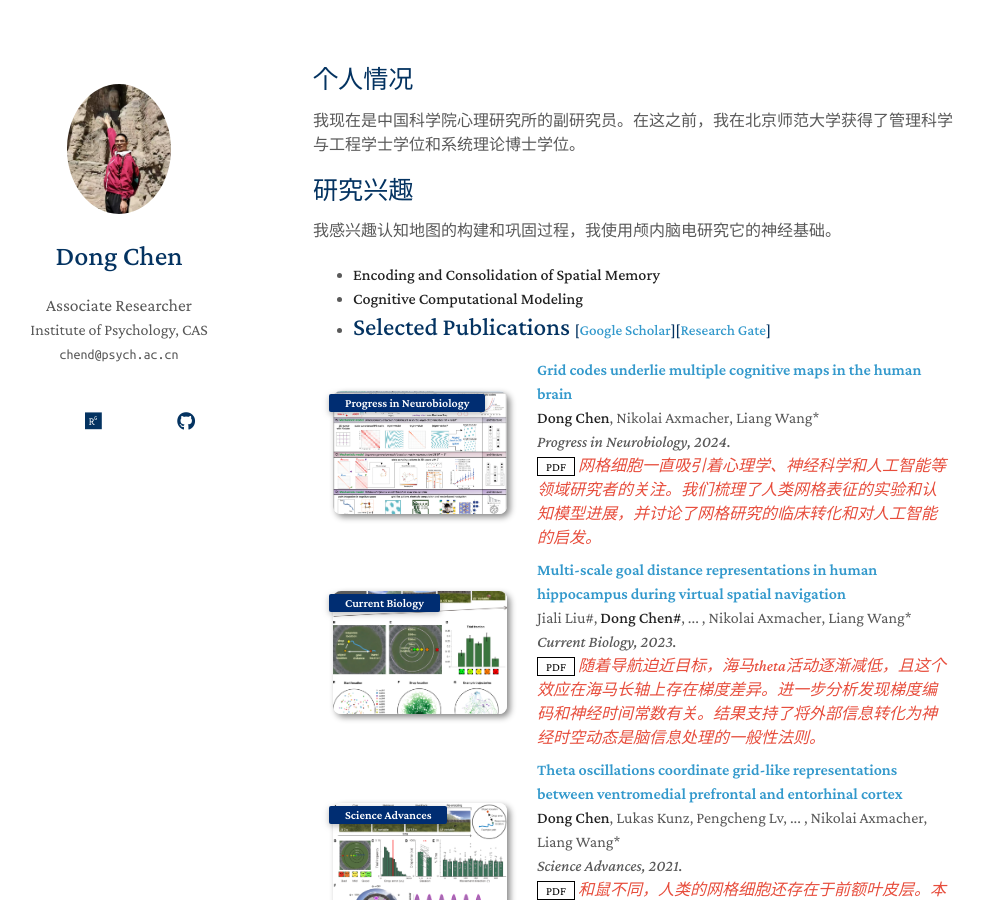
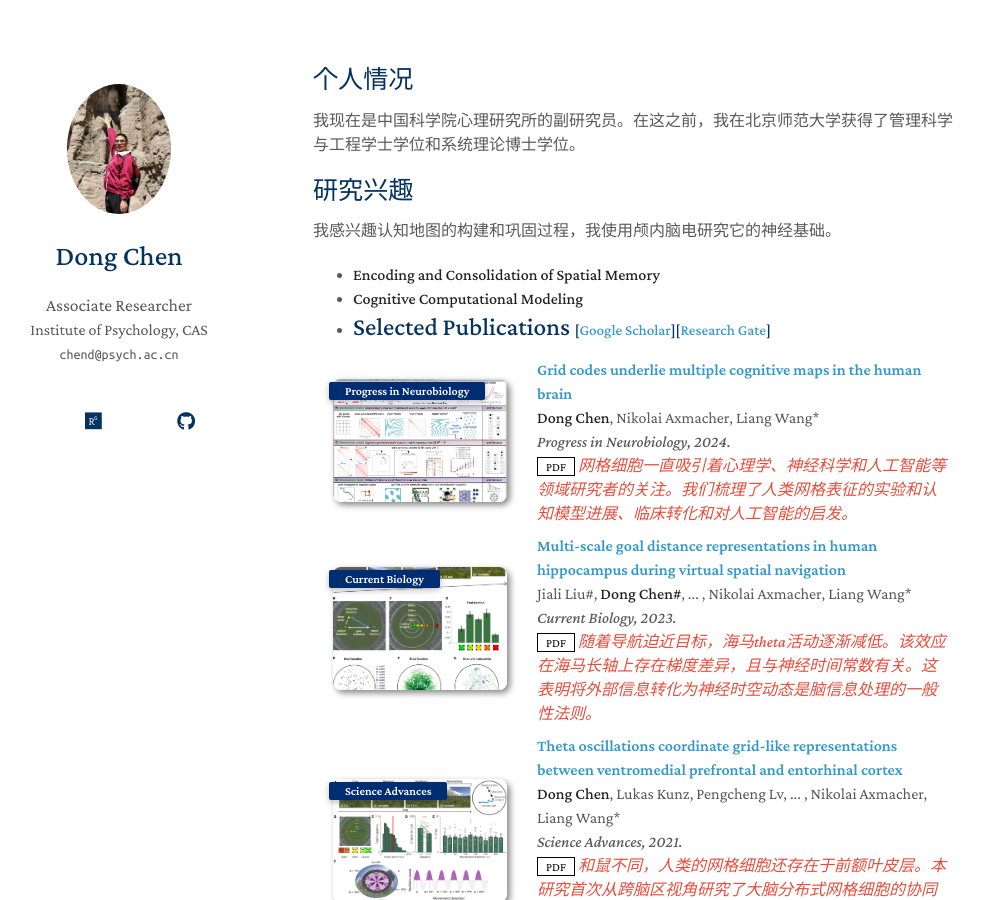
Before and after one commit to chendong567/chendong567.github.io, a Jekyll site: the page built from index.md, in a window 1280 px wide and 900 px high. Shown: the whole window, without its empty margins (157-1140 px from the left). Built offline with Jekyll 4.4.1, drawn with Linux system fonts in a browser that asks for light colours; a style sheet for code colours, icons or effects is not loaded; our own code applies the rules of GitHub Pages for plain Markdown files.

Commit message:
Update publications.yml

```diff
--- a/_data/publications.yml
+++ b/_data/publications.yml
@@ -5,14 +5,14 @@ main:
     conference: Progress in Neurobiology, 2024.
     pdf: https://www.sciencedirect.com/science/article/abs/pii/S0301008224000054
     image: ./assets/img/2024_ProgressinNeurobiology_GridCodesUnderlie_Chen.png
-    notes: 网格细胞一直吸引着心理学、神经科学和人工智能等领域研究者的关注。我们梳理了人类网格表征的实验和认知模型进展，并讨论了网格研究的临床转化和对人工智能的启发。
+    notes: 网格细胞一直吸引着心理学、神经科学和人工智能等领域研究者的关注。我们梳理了人类网格表征的实验和认知模型进展、临床转化和对人工智能的启发。
   - title: Multi-scale goal distance representations in human hippocampus during virtual spatial navigation
     authors: Jiali Liu#, <strong>Dong Chen#</strong>, ... ,  Nikolai Axmacher, Liang Wang*
     conference_short: Current Biology
     conference: Current Biology, 2023.
     pdf: https://www.cell.com/current-biology/fulltext/S0960-9822(23)00481-5
     image: ./assets/img/2023_CurrentBiology_MultiscaleGoalDistance_Liu.jpg
-    notes: 随着导航迫近目标，海马theta活动逐渐减低，且这个效应在海马长轴上存在梯度差异。进一步分析发现梯度编码和神经时间常数有关。结果支持了将外部信息转化为神经时空动态是脑信息处理的一般性法则。
+    notes: 随着导航迫近目标，海马theta活动逐渐减低。该效应在海马长轴上存在梯度差异，且与神经时间常数有关。这表明将外部信息转化为神经时空动态是脑信息处理的一般性法则。
   - title: Theta oscillations coordinate grid-like representations between ventromedial prefrontal and entorhinal cortex
     authors: <strong>Dong Chen</strong>, Lukas Kunz, Pengcheng Lv, ... , Nikolai Axmacher, Liang Wang*
     conference_short: Science Advances
```
